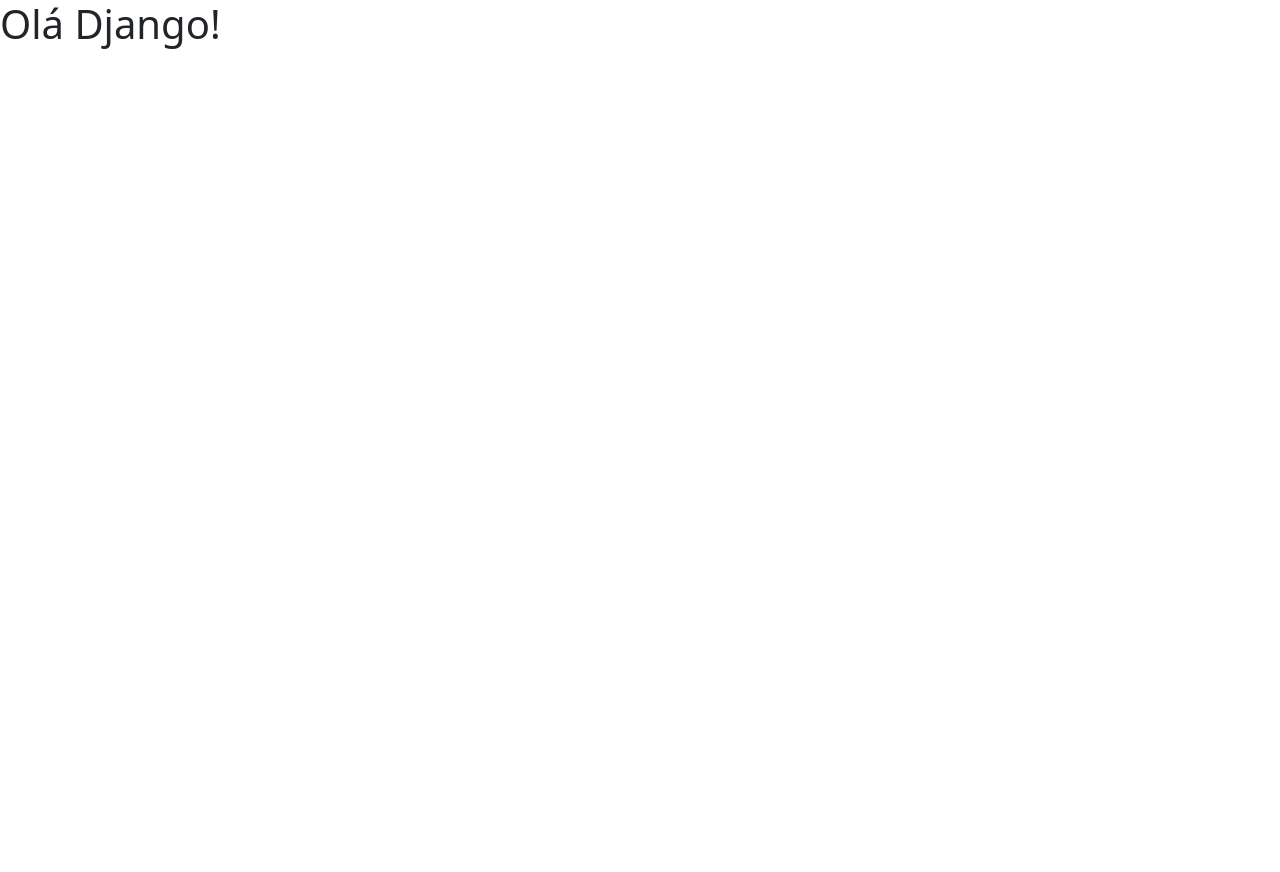
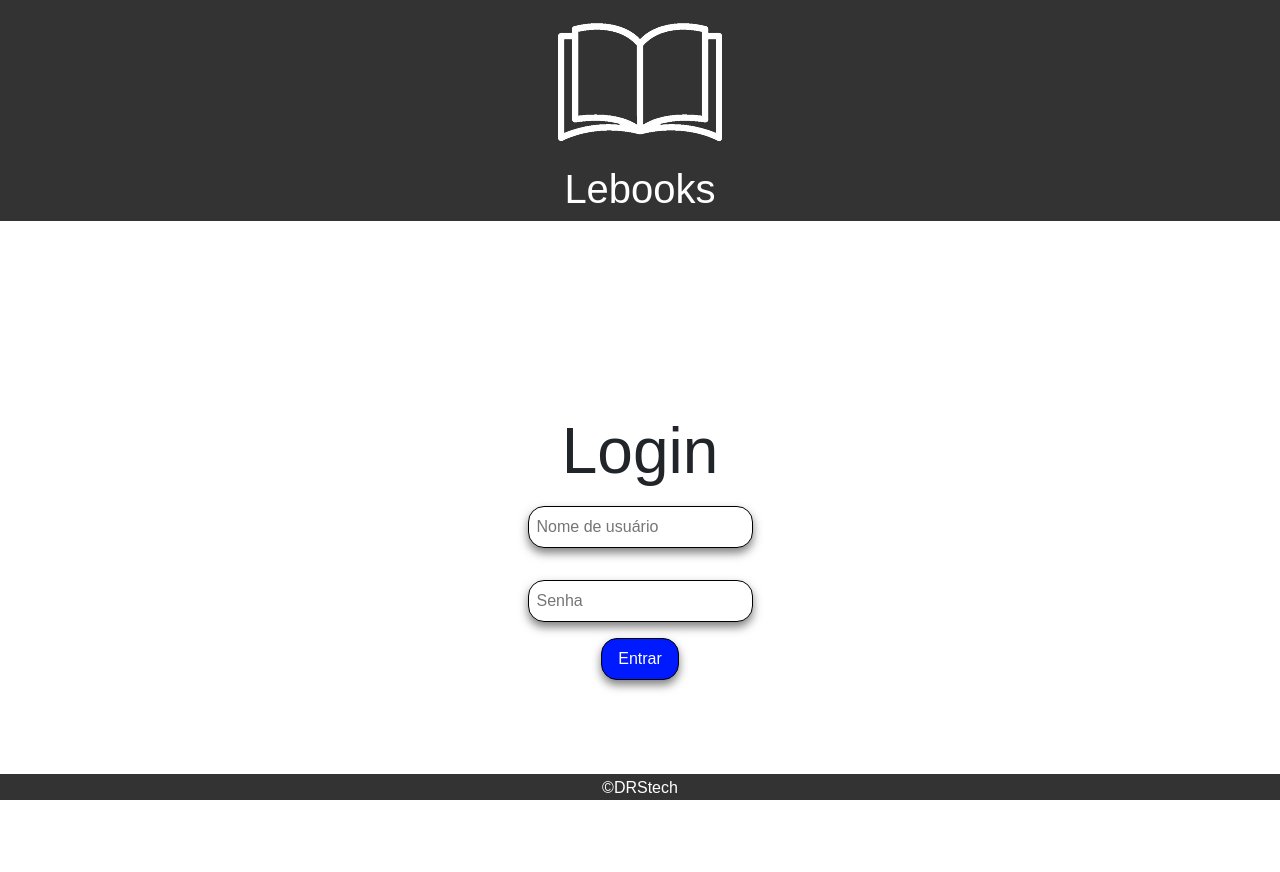
Before and after one commit to DaviSuassunaunitins/Lebooks, a Django app: page / in a window 1280 px wide. Before the commit the page is almost empty. Before the commit the page ends 49 px from the top, so only its background shows below. Run offline with Django 5.2, Linux system fonts and the light colour scheme.

Commit message:
version 2

```diff
--- a/biblioteca/templates/index.html
+++ b/biblioteca/templates/index.html
@@ -10,7 +10,25 @@
     <link href="https://cdn.jsdelivr.net/npm/bootstrap@5.3.3/dist/css/bootstrap.min.css" rel="stylesheet">
 </head>
 <body>
-    <h1>Olá Django!</h1>
+
+    <header class="container-fluid">
+        <img class="" src="{% static 'img/Logo1.png' %}" alt="Logo-lebooks">
+        <h1>Lebooks</h1>
+    </header>
+
+    <main class="container-fluid">
+        <h2>Login</h2>
+        <form>
+            <input type="text" id="nome" placeholder="Nome de usuário">
+            <input type="text" id="senha" placeholder="Senha">
+        </form>
+        <button onclick="entrar()">Entrar</button>
+    </main>
+
+    <footer class="fixed-bottom">
+        <p>&copy;DRStech</p>
+    </footer>
+
 </body>
 <script src="{% static 'js/script.js' %}"></script>
 <script src="https://cdn.jsdelivr.net/npm/bootstrap@5.3.3/dist/js/bootstrap.bundle.min.js"></script>
--- a/lebooks/settings.py
+++ b/lebooks/settings.py
@@ -60,6 +60,7 @@
         'OPTIONS': {
             'context_processors': [
                 'django.template.context_processors.request',
+                'django.template.context_processors.static',
                 'django.contrib.auth.context_processors.auth',
                 'django.contrib.messages.context_processors.messages',
             ],
--- a/static/css/style.css
+++ b/static/css/style.css
@@ -0,0 +1,69 @@
+* {
+    margin: 0 !important;
+    padding: 0 !important;
+    font-family: Arial, Helvetica, sans-serif !important;
+}
+
+header {
+    background-color: #333 !important;
+    display: flex !important;
+    justify-content: center !important;
+    align-items: center !important;
+    flex-direction: column !important;
+    padding-bottom: 0.5em !important;
+}
+
+header img {
+    display: block !important;
+}
+
+header h1 {
+    color: white !important;
+}
+
+main {
+    /* background-color: aqua !important; */
+    text-align: center !important;
+    margin-top: 15% !important;
+    margin-bottom: 15% !important;
+}
+
+main h2 {
+    font-size: 4em !important;
+}
+
+main form {
+    display: flex !important;
+    flex-direction: column !important;
+    align-items: center !important;
+    justify-content: center !important;
+}
+
+form input {
+    /* max-width: 50% !important; */
+    margin: 1em !important;
+    border: 1px solid black !important;
+    border-radius: 1em !important;
+    padding: 0.5em !important;
+    box-shadow: 0px 5px 10px rgba(0, 0, 0, 0.5);
+    overflow: hidden !important;
+}
+
+button {
+    padding: 0.5em 1em 0.5em 1em !important;
+    border-radius: 1em !important;
+    background-color: #001AFF !important;
+    color: white !important;
+    border: 1px solid black;
+    box-shadow: 0px 5px 10px rgba(0, 0, 0, 0.5);
+}
+
+footer {
+    background-color: #333 !important;
+    color: white !important;
+    text-align: center !important;
+}
+
+footer p {
+    margin-top: 0.1em !important;
+}
```
Also changed, not shown: static/img/Logo1.png (added).
